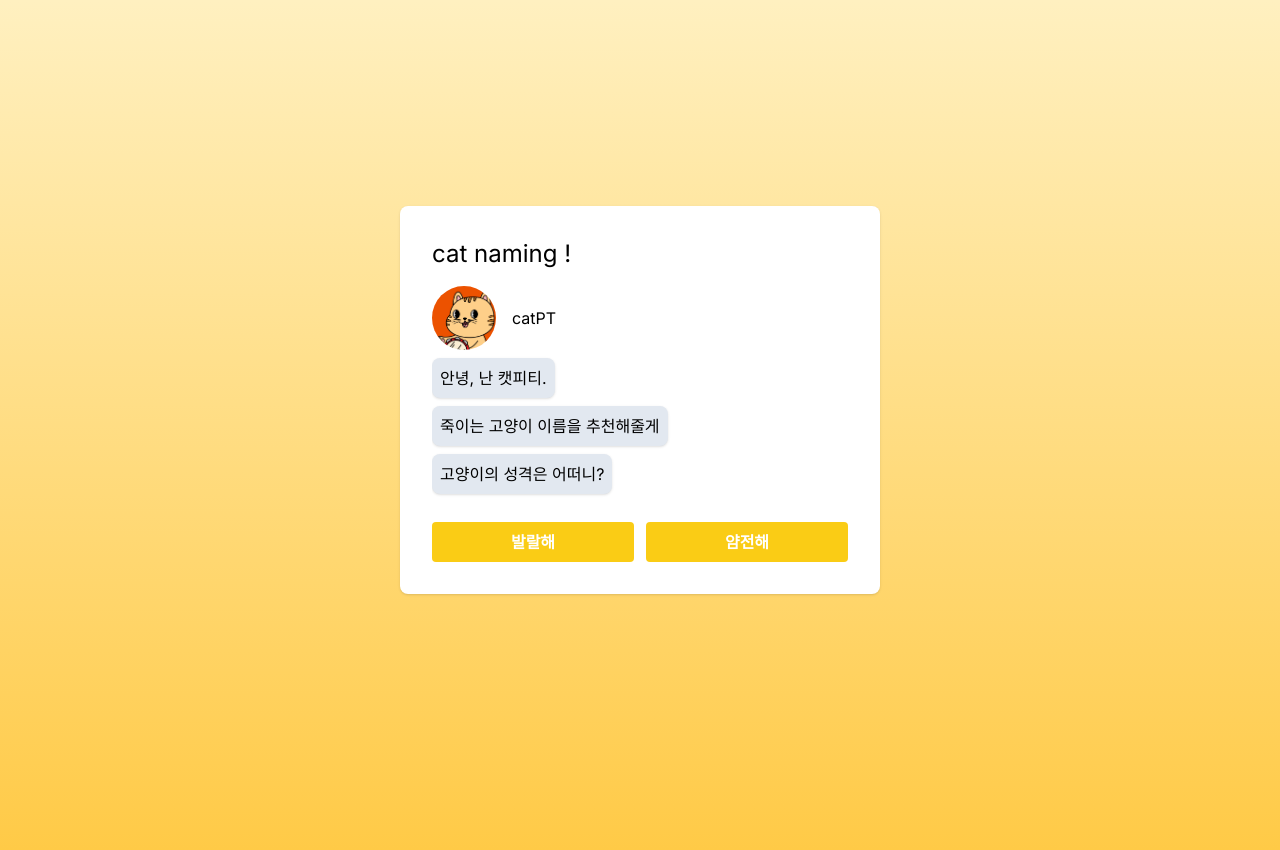
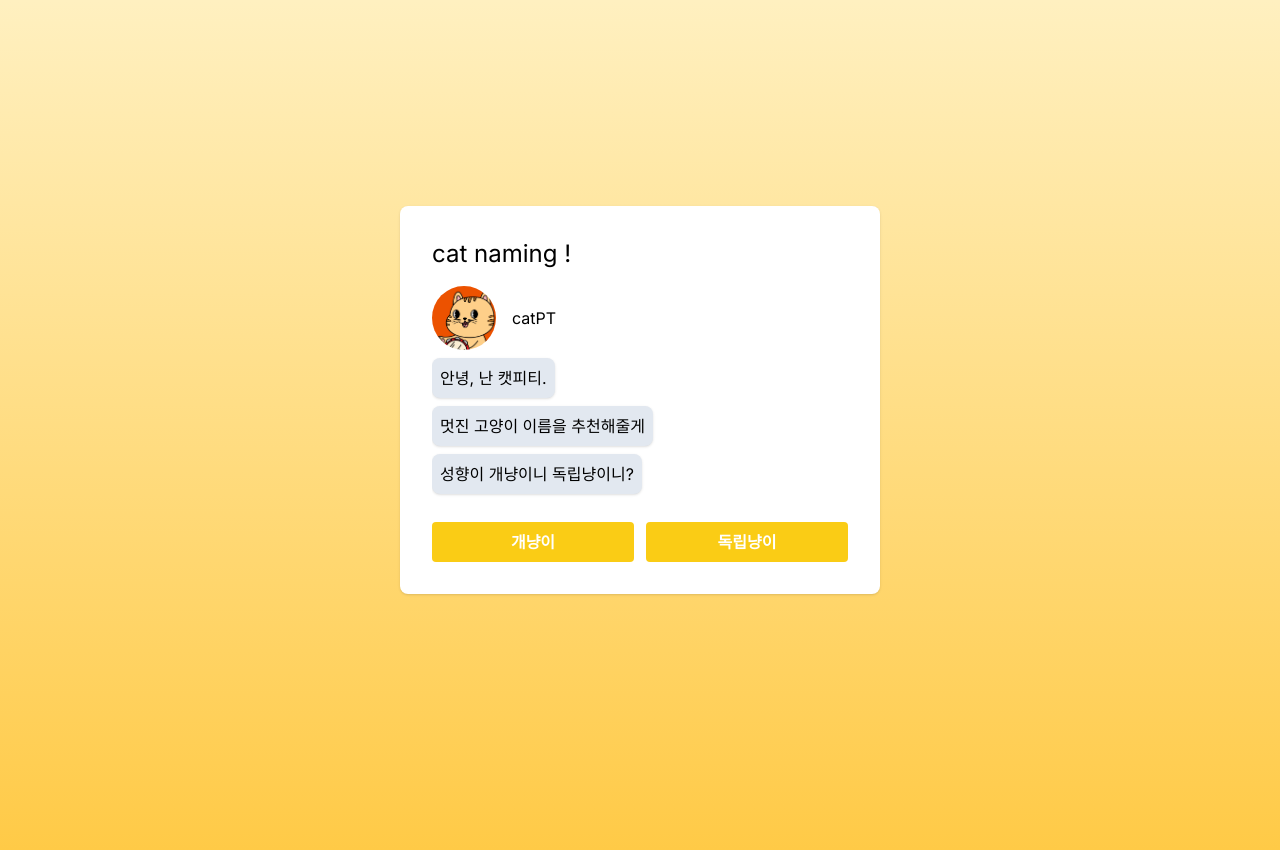
Before and after one commit to heyho00/cat-app, a Next.js app: page /chat in a window 1280 px wide. Shown: the top 850 px of the page. Built offline with nearby package versions, Linux system fonts and the light colour scheme.

Commit message:
[EDIT] 질문 변경

```diff
--- a/app/chat/page.js
+++ b/app/chat/page.js
@@ -48,8 +48,8 @@ const ChatPage = () => {
     let timer;
     let messages = [
       "안녕, 난 캣피티.",
-      "죽이는 고양이 이름을 추천해줄게",
-      "고양이의 성격은 어떠니?",
+      "멋진 고양이 이름을 추천해줄게",
+      "성향이 개냥이니 독립냥이니?",
     ];
     if (displayedMessages.length < messages.length) {
       timer = setTimeout(() => {
@@ -62,10 +62,7 @@ const ChatPage = () => {
   useEffect(() => {
     let timer;
     if (answer.length === 1) {
-      let messages = [
-        `${answer[0].toString().substring(0, 2)}하군 !`,
-        "수컷이야 암컷이야 !?",
-      ];
+      let messages = [`${answer[0]}군 !`, "수컷이야 암컷이야 !?"];
       if (displayedMessages2.length < messages.length && !!answer[0]) {
         timer = setTimeout(() => {
           setDisplayedMessages2(
@@ -153,7 +150,7 @@ const ChatPage = () => {
             ))}
 
             {displayedMessages.length >= 3 && !answer[0] && (
-              <Buttons submit={submit} one={"발랄해"} two={"얌전해"} />
+              <Buttons submit={submit} one={"개냥이"} two={"독립냥이"} />
             )}
 
             {answer[0] && (
```
